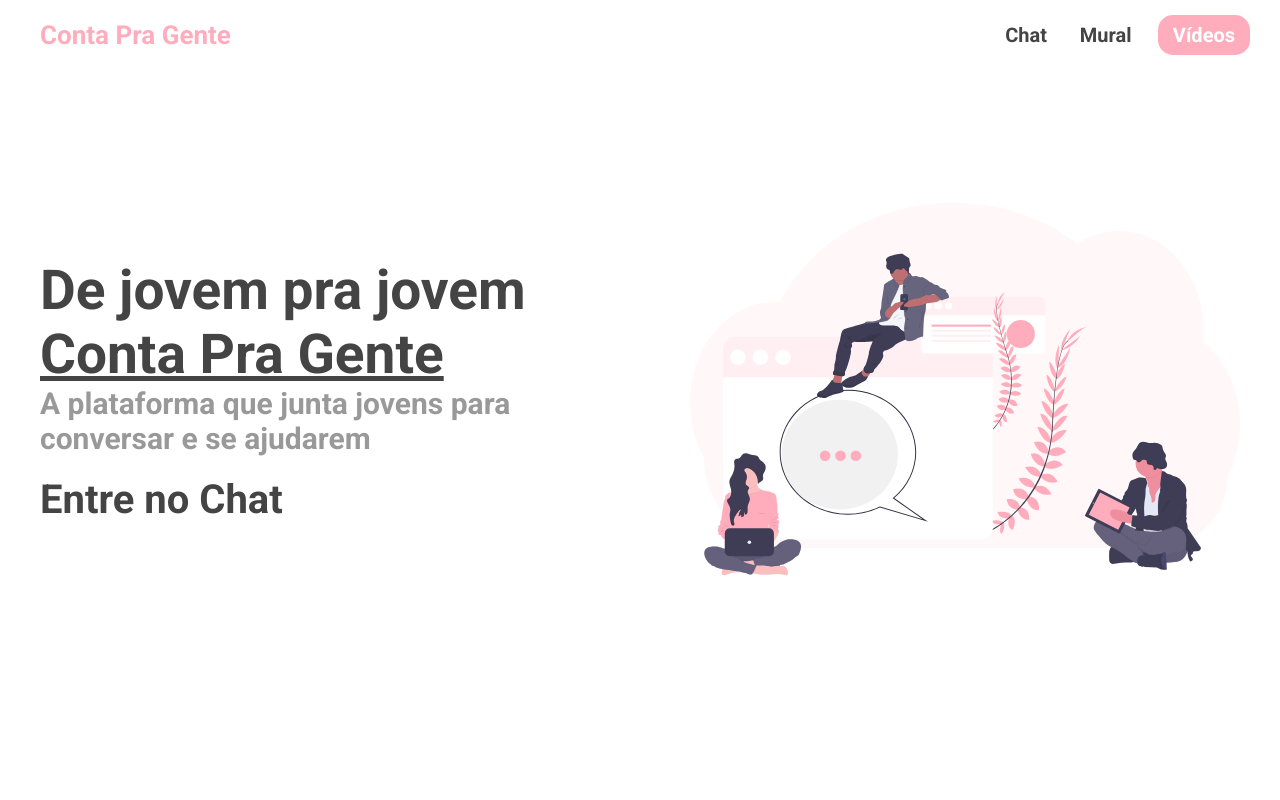
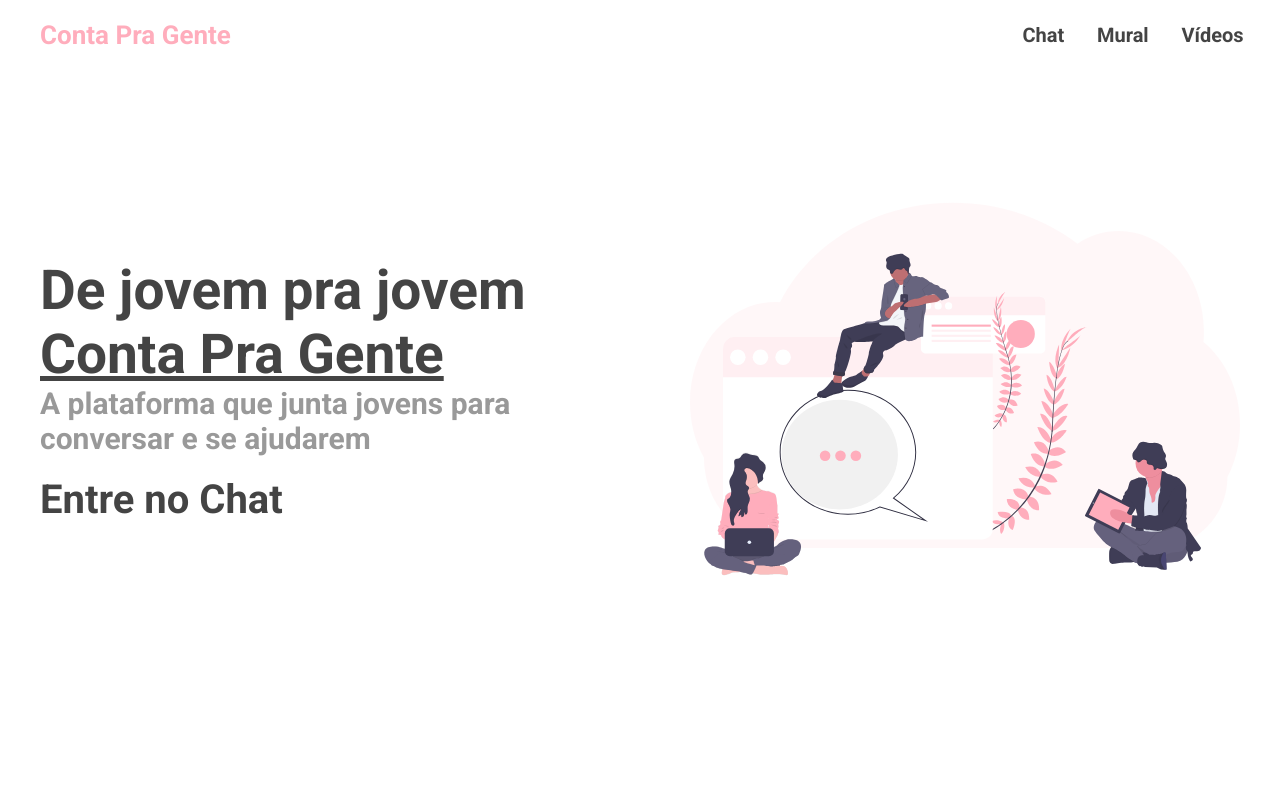
Before and after one commit to JosiasCalebe/Conta-Pra-Gente, a React (Create React App) app in the folder frontend/: page / in a window 1280 px wide. Shown: the top 800 px of the page. Built offline with nearby package versions, Linux system fonts and the light colour scheme.

Commit message:
Link changes finished

```diff
--- a/frontend/src/components/Header/style.css
+++ b/frontend/src/components/Header/style.css
@@ -45,12 +45,12 @@ nav {
   transition: all 0.3s;
 }
 
-.centerNavItens ul li:last-child .a {
+/* .centerNavItens ul li:last-child .a {
   background: var(--main-color);
   color: #fff;
   padding: 8px 15px;
   border-radius: 15px;
-}
+} */
 
 .centerNavItens ul .pages .a::after {
   content: "";
```
